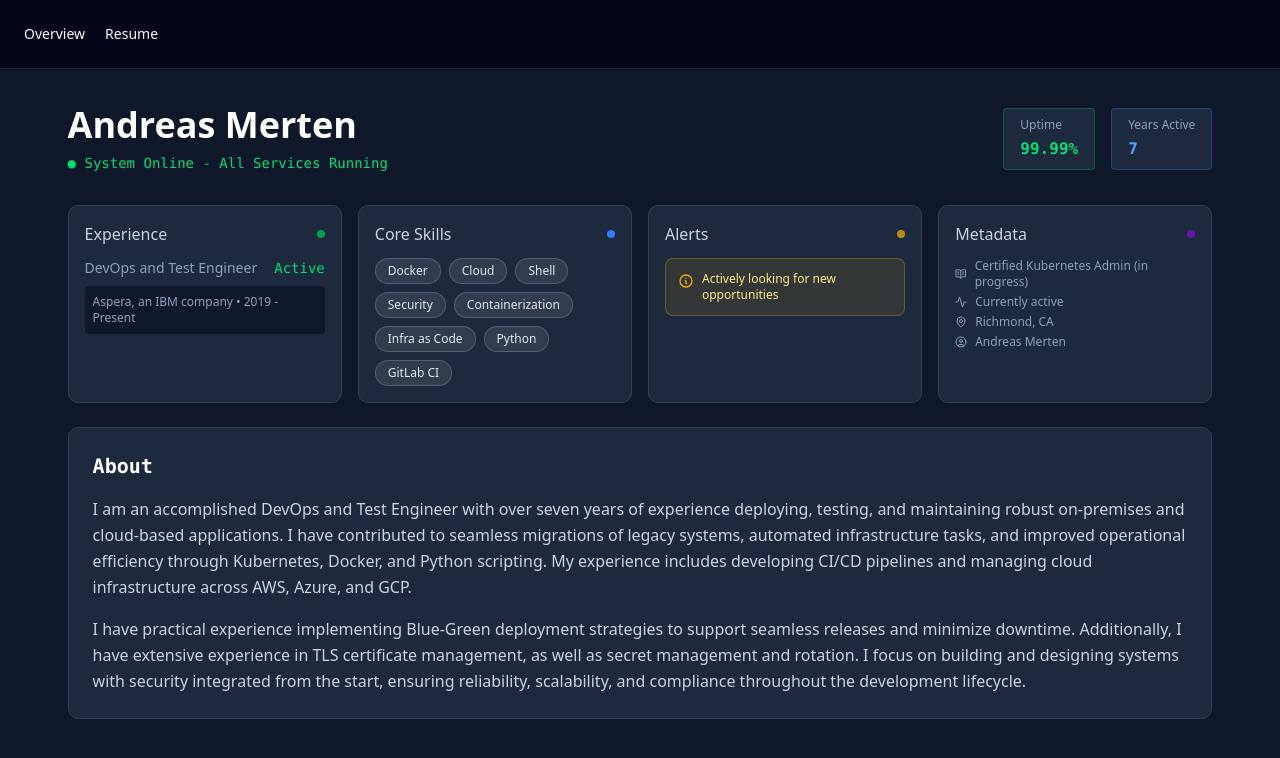
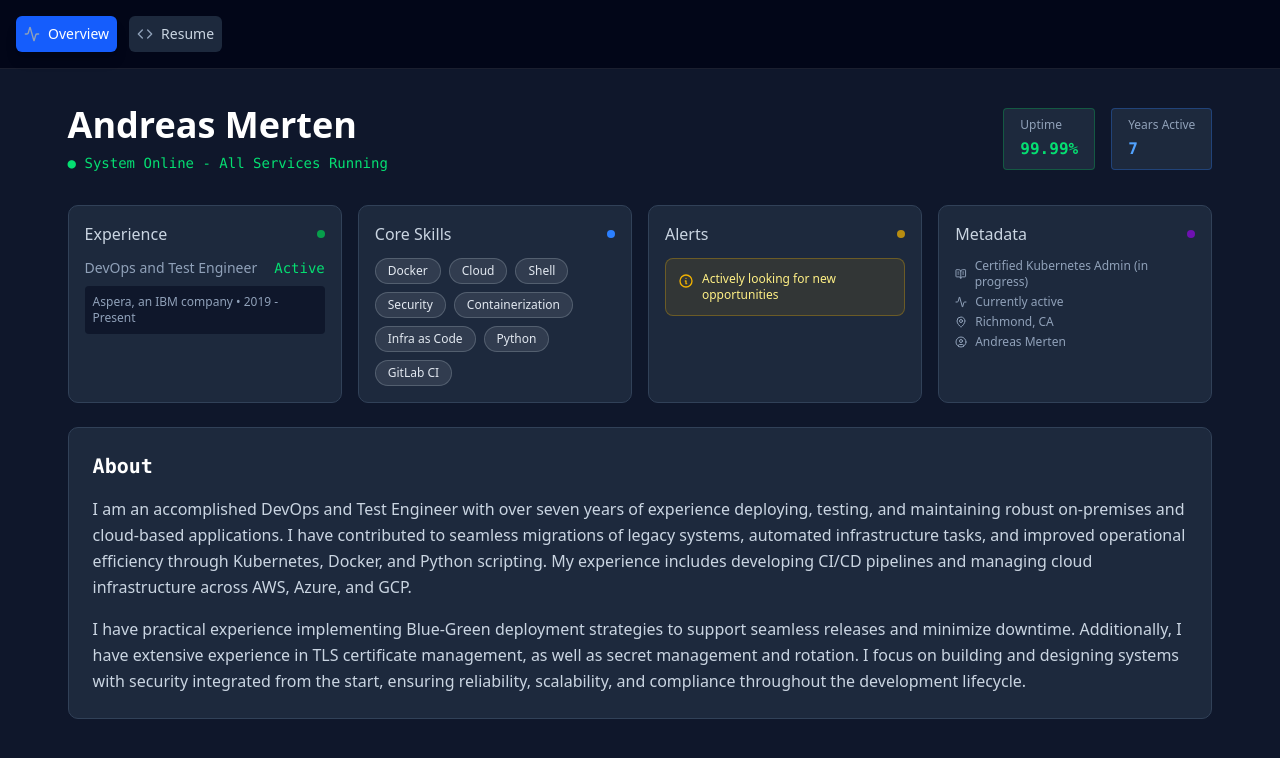
Before and after one commit to dremerten/pub-site, a React (Vite) app: page /overview in a window 1280 px wide. Shown: the top 758 px of the page. Built offline with nearby package versions, Linux system fonts and the light colour scheme; the HTML template or start-up script is replaced by a standard one.

Commit message:
Fix navbar active buttons

```diff
--- a/src/components/Navbar.jsx
+++ b/src/components/Navbar.jsx
@@ -1,4 +1,4 @@
-import { Link } from "react-router-dom";
+import { Link, useLocation } from "react-router-dom";
 import {
   NavigationMenu,
   NavigationMenuItem,
@@ -6,23 +6,40 @@ import {
   NavigationMenuList,
 } from "@/components/ui/NavigationMenu";
 import { ThemeToggle } from "@/components/ThemeToggle";
+import {Activity, Code} from "lucide-react";
 
 export function Navbar() {
+  const location = useLocation();
+
   return (
     <nav className="border-b">
       <div className="container mx-auto px-4 py-4">
         <div className="flex items-center justify-between">
           <NavigationMenu>
-            <NavigationMenuList>
+            <NavigationMenuList className="gap-3">
               <NavigationMenuItem>
                 <NavigationMenuLink asChild>
-                  <Link to="/overview">Overview</Link>
+                  <Link to="/overview" className={`flex flex-row gap-2 items-center rounded-lg whitespace-nowrap transition-all ${
+                    location.pathname === "/overview"
+                      ? "bg-blue-600 text-white shadow-lg focus:bg-blue-600"
+                      : "bg-slate-800 text-slate-300 hover:bg-slate-700"
+                  }`}>
+                    <Activity />
+                    Overview
+                  </Link>
                 </NavigationMenuLink>
               </NavigationMenuItem>
 
               <NavigationMenuItem>
                 <NavigationMenuLink asChild>
-                  <Link to="/resume">Resume</Link>
+                  <Link to="/resume" className={`flex flex-row gap-2 items-center rounded-lg whitespace-nowrap transition-all ${
+                    location.pathname === "/resume"
+                      ? "bg-blue-600 text-white shadow-lg focus:bg-blue-600"
+                      : "bg-slate-800 text-slate-300 hover:bg-slate-700"
+                  }`}>
+                    <Code />
+                    Resume
+                  </Link>
                 </NavigationMenuLink>
               </NavigationMenuItem>
             </NavigationMenuList>
```
